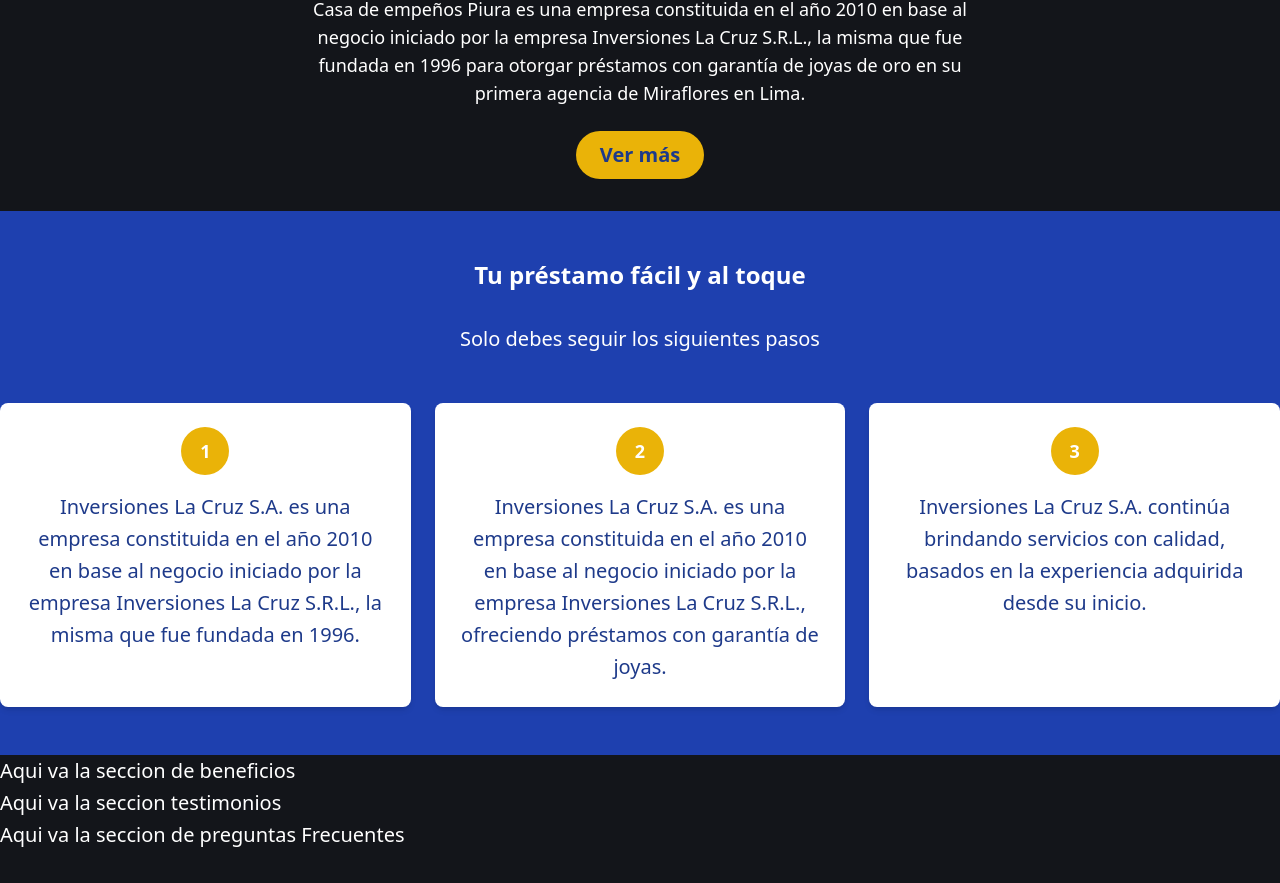
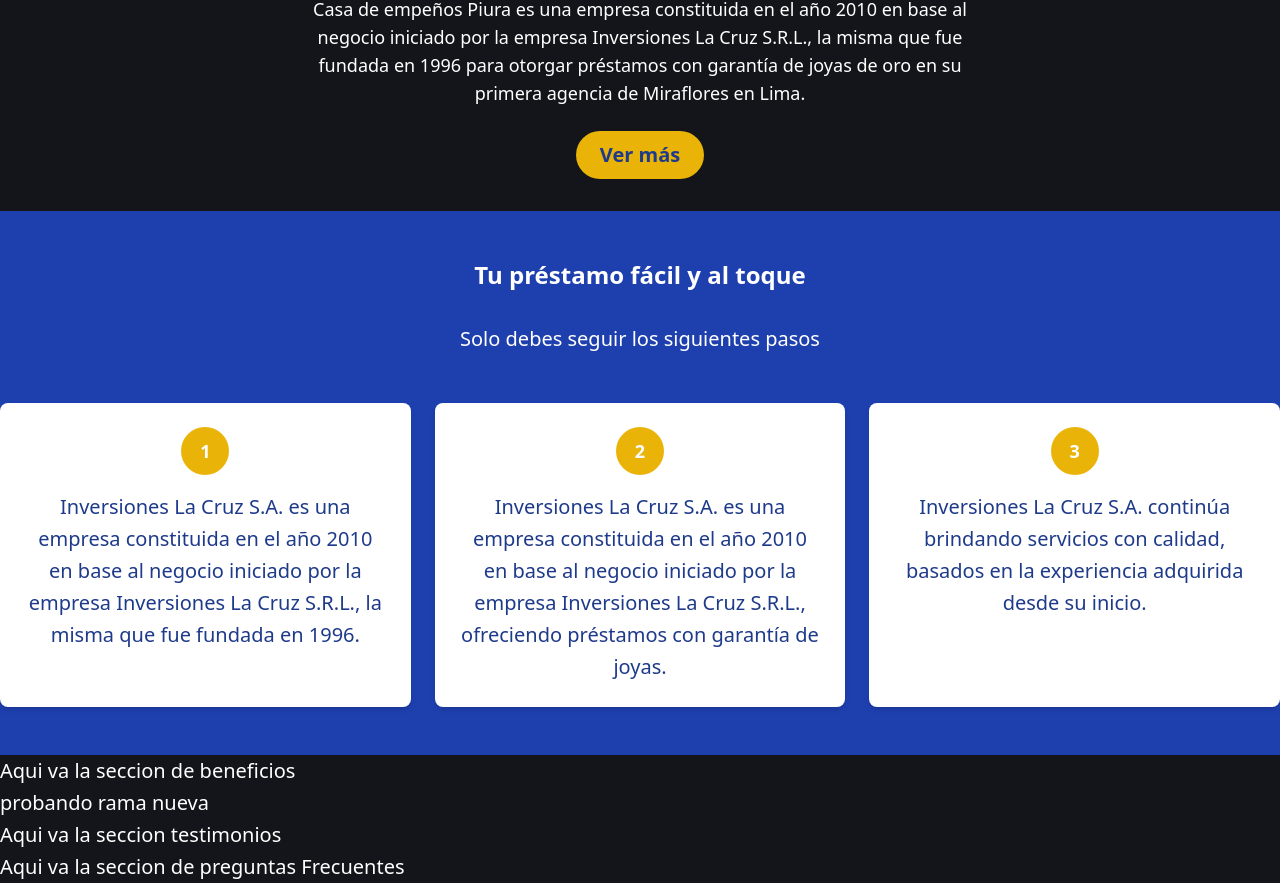
Before and after one commit to mariavaldiviezopingo/Casa-De-Empe-os-Web, an Astro site: page / in a window 1280 px wide. Shown: the part 121-1004 px from the top of the page. Before the commit the page ends 972 px from the top, so only its background shows below. Built offline with nearby package versions, Linux system fonts and the light colour scheme; Astro itself is replaced by a stand-in of ours.

Commit message:
commit de nueva rama

```diff
--- a/src/components/Beneficios.astro
+++ b/src/components/Beneficios.astro
@@ -3,3 +3,4 @@
 ---
 
 <h1>Aqui va la seccion de beneficios</h1>
+<h2>probando rama nueva</h2>
```
